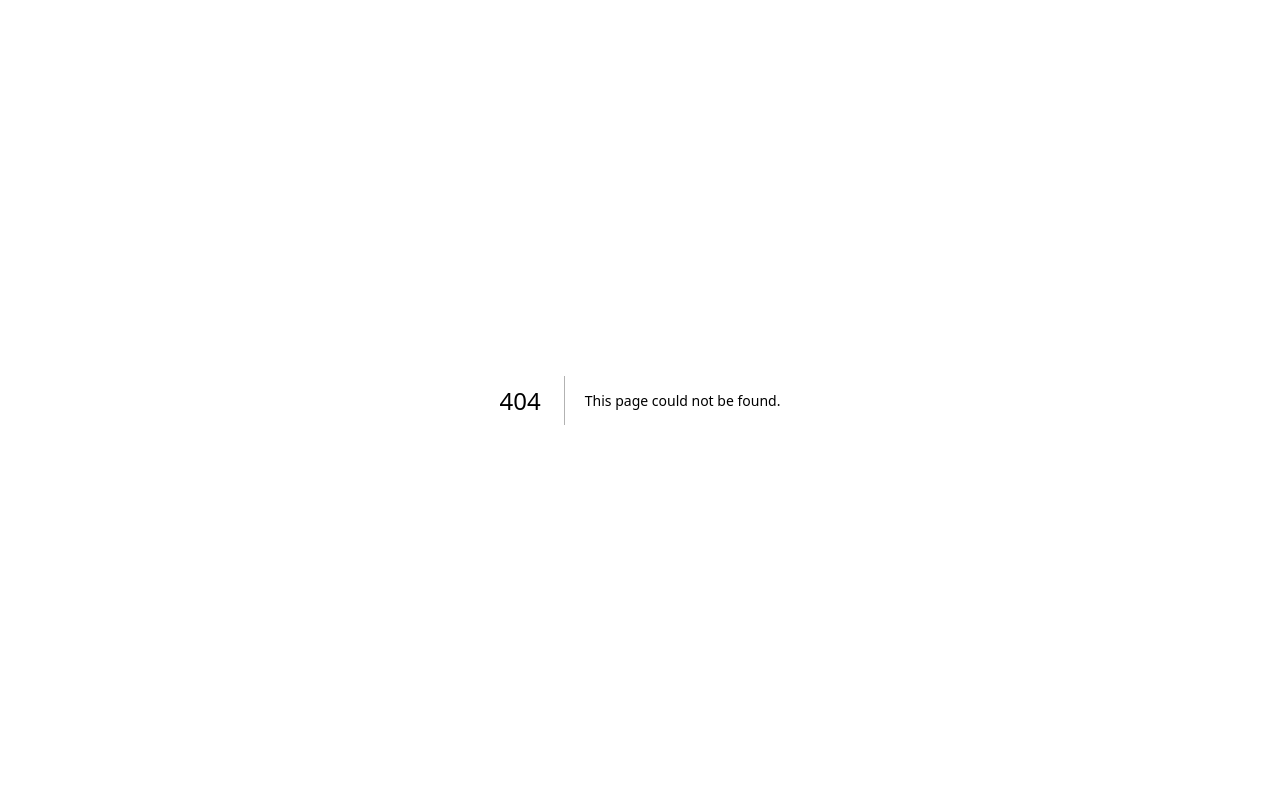
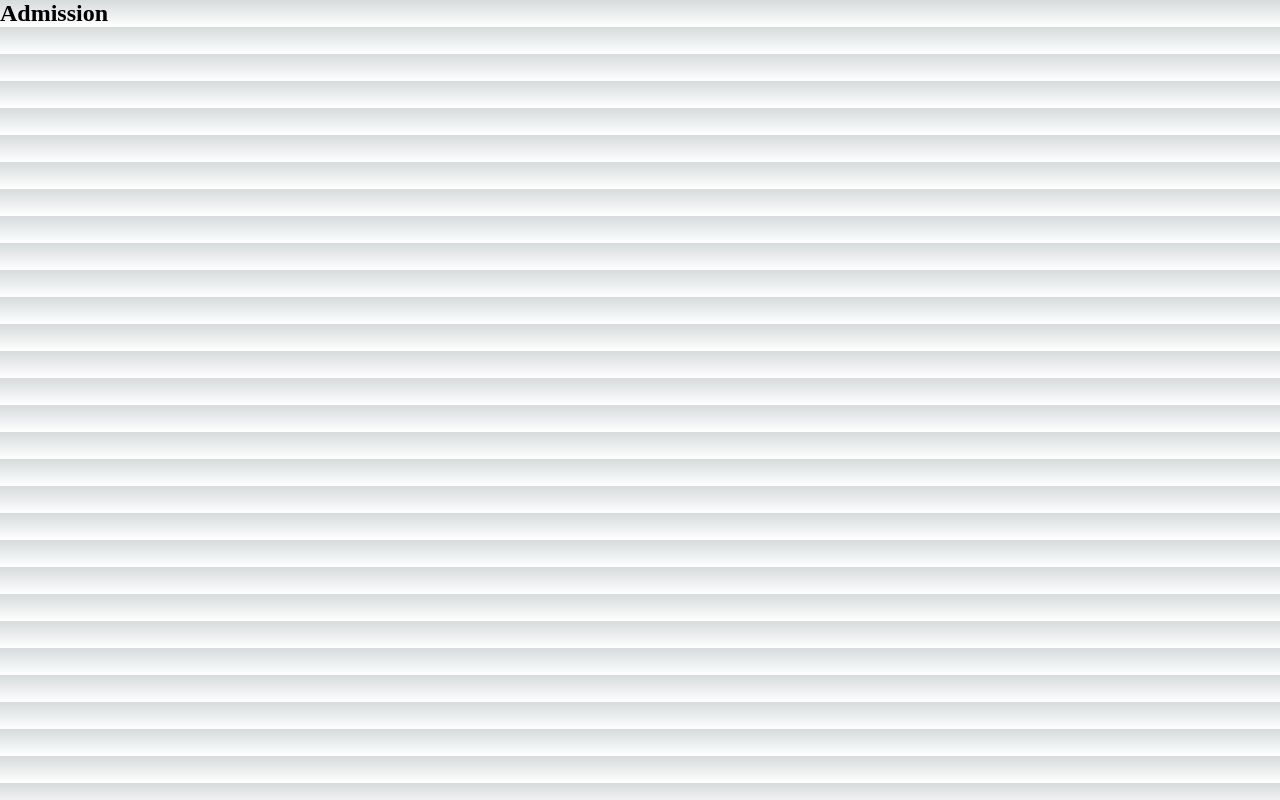
Before and after one commit to sheikh-momin/Smart-University-Protal, a Next.js app: page /Admission/Admission in a window 1280 px wide. Before the commit this address had no page. Built offline with nearby package versions, Linux system fonts and the light colour scheme.

Commit message:
admission page

```diff
--- /dev/null
+++ b/pages/Admission/Admission.js
@@ -0,0 +1,11 @@
+import React from "react";
+
+const Admission = () => {
+  return (
+    <div>
+      <h2>Admission</h2>
+    </div>
+  );
+};
+
+export default Admission;
```
Also changed, not shown: 1 other file (tests, documents, lock files or other folders).
